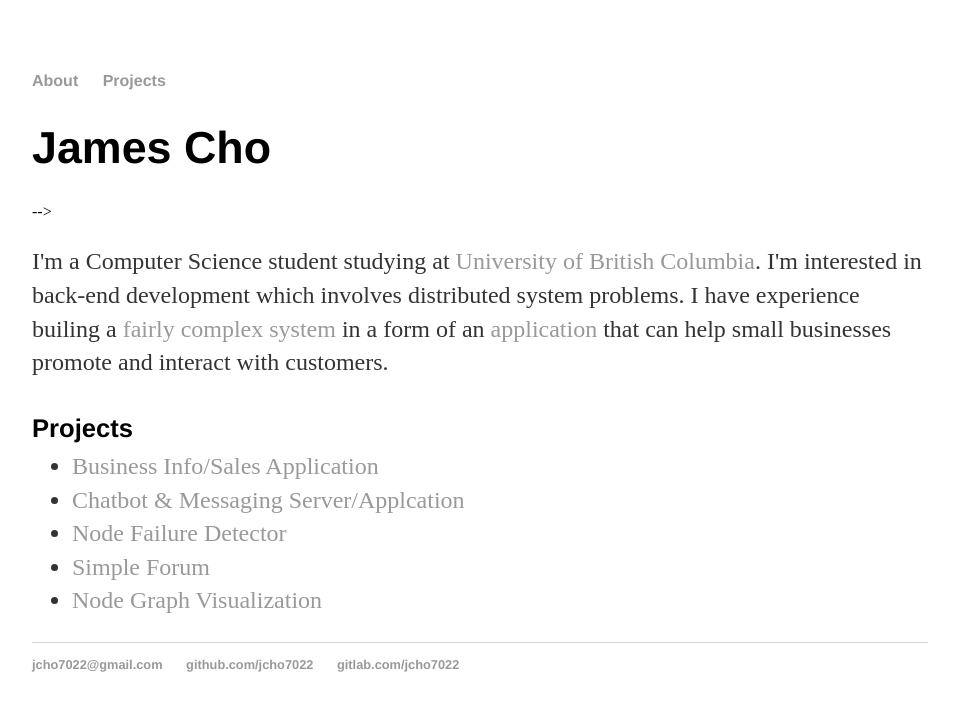
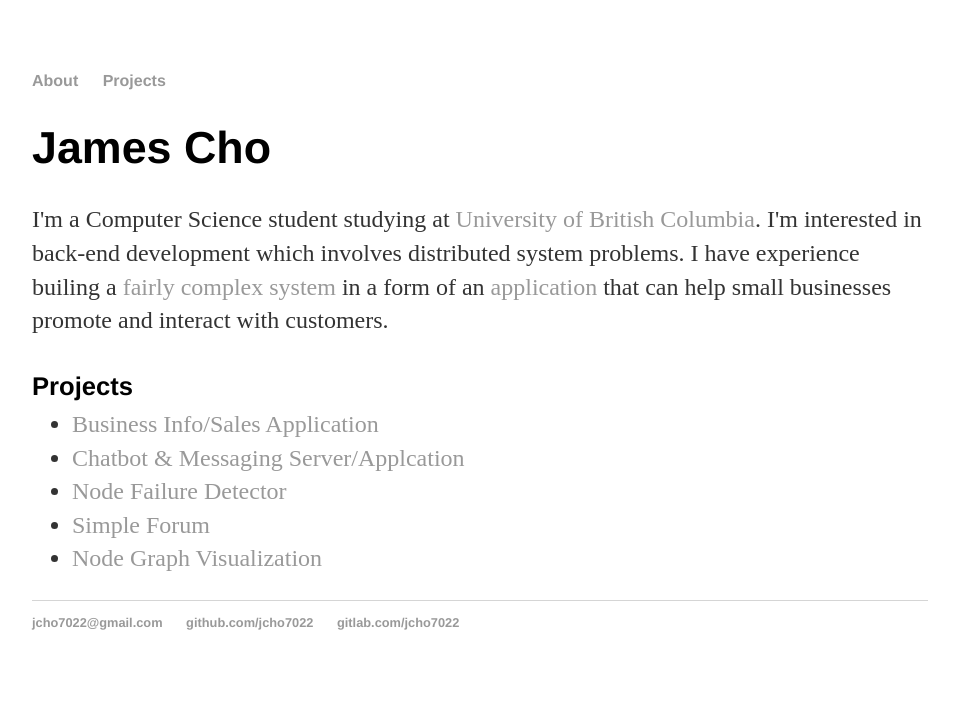
Before and after one commit to jcho7022/jcho7022.github.io, a Jekyll site: the page built from index.html, in a window 1280 px wide. Shown: the top 711 px of the page, without its empty margins (160-1119 px from the left). Built offline with Jekyll 4.4.1, drawn with Linux system fonts in a browser that asks for light colours.

Commit message:
Update index.html

```diff
--- a/index.html
+++ b/index.html
@@ -4,7 +4,7 @@ title: About James Cho
 ---
 <div class="about">
 	<h1>James Cho</h1>
-	<!–– <img src="headshot.jpg" alt="head_shot" height="260px" width="260px"> -->
+	<!--<img src="headshot.jpg" alt="head_shot" height="260px" width="260px"> -->
 		<p>
 		I'm a Computer Science student studying at <a href="https://en.wikipedia.org/wiki/University_of_British_Columbia">University of British Columbia</a>.
 		I'm interested in back-end development which involves distributed system problems.
```
